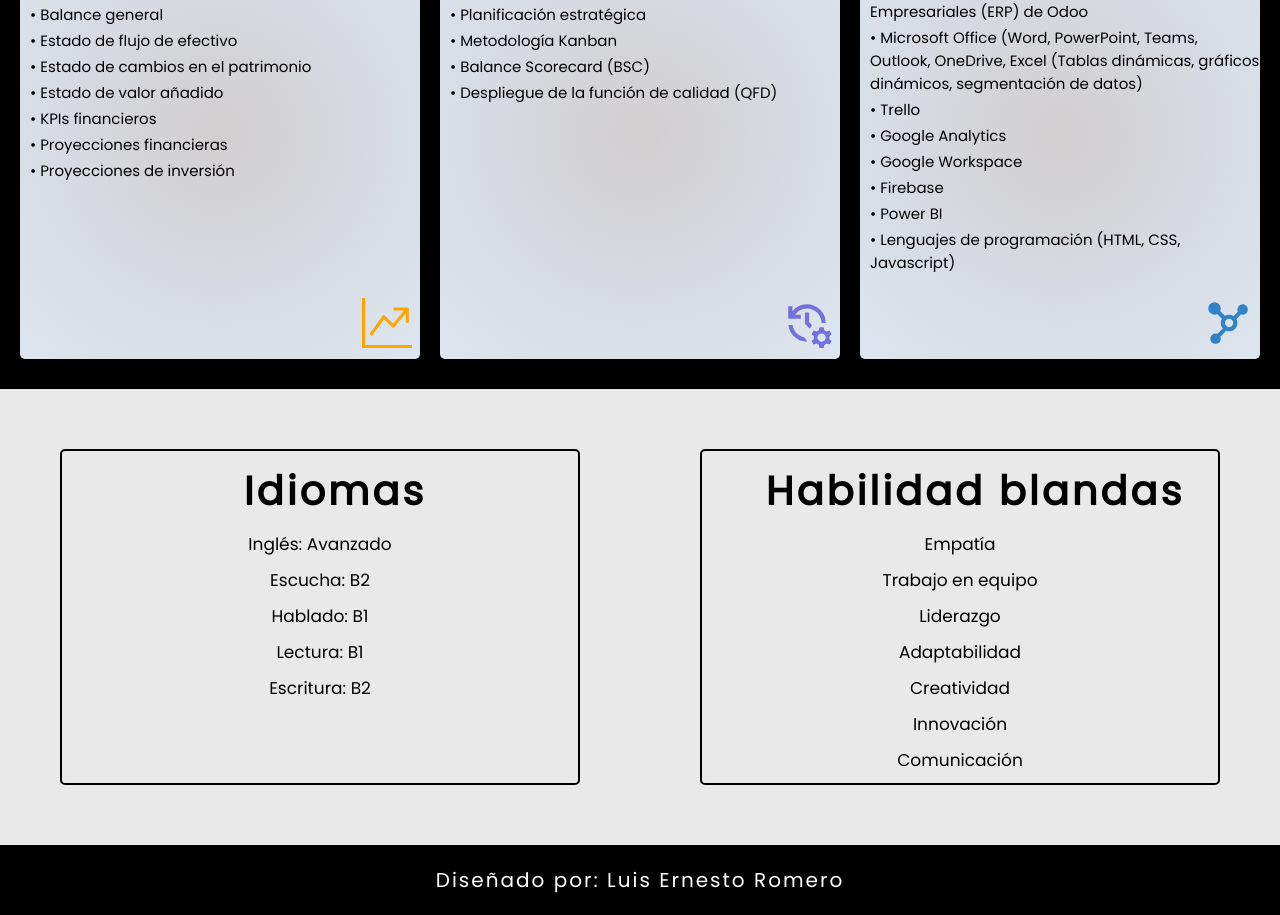
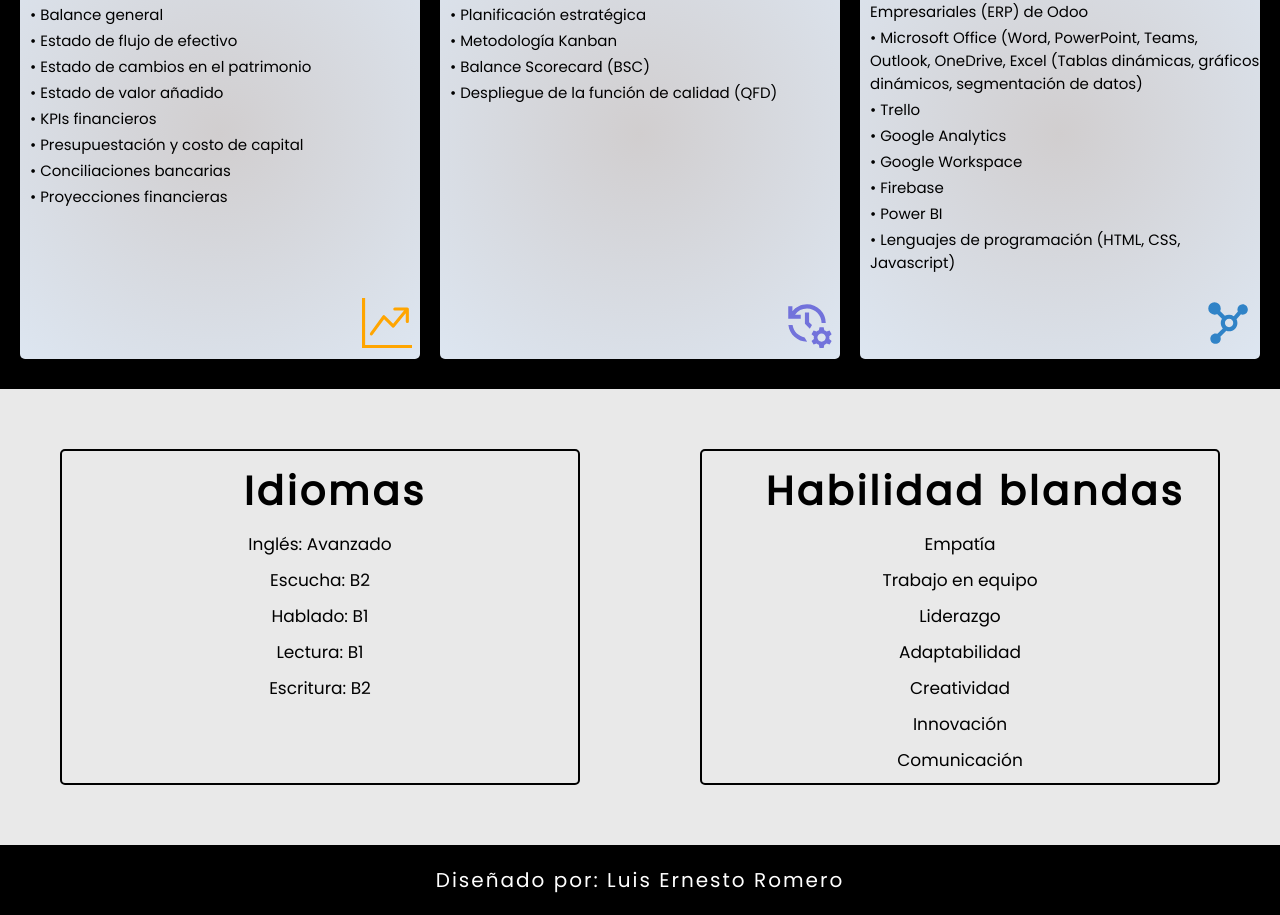
Before and after one commit to LuisErnesto97/portafolio-luis-romero, a Next.js app: page / in a window 1280 px wide. Shown: the part 3386-4301 px from the top of the page. Built offline with nearby package versions, Linux system fonts and the light colour scheme.

Commit message:
new files and folders

```diff
--- a/pages/index.js
+++ b/pages/index.js
@@ -344,8 +344,9 @@
                   <p>• Estado de cambios en el patrimonio</p>
                   <p>• Estado de valor añadido</p>
                   <p>• KPIs financieros</p>
+                  <p>• Presupuestación y costo de capital</p>
+                  <p>• Conciliaciones bancarias</p>
                   <p>• Proyecciones financieras</p>
-                  <p>• Proyecciones de inversión</p>
                   <span id="graphic">
                     <BsGraphUpArrow />
                   </span>
@@ -359,7 +360,6 @@
                   <p>• Metodología Kanban</p>
                   <p>• Balance Scorecard (BSC)</p>
                   <p>• Despliegue de la función de calidad (QFD)</p>
-
                   <span id="IconGestion">
                     <MdManageHistory />
                   </span>
```
